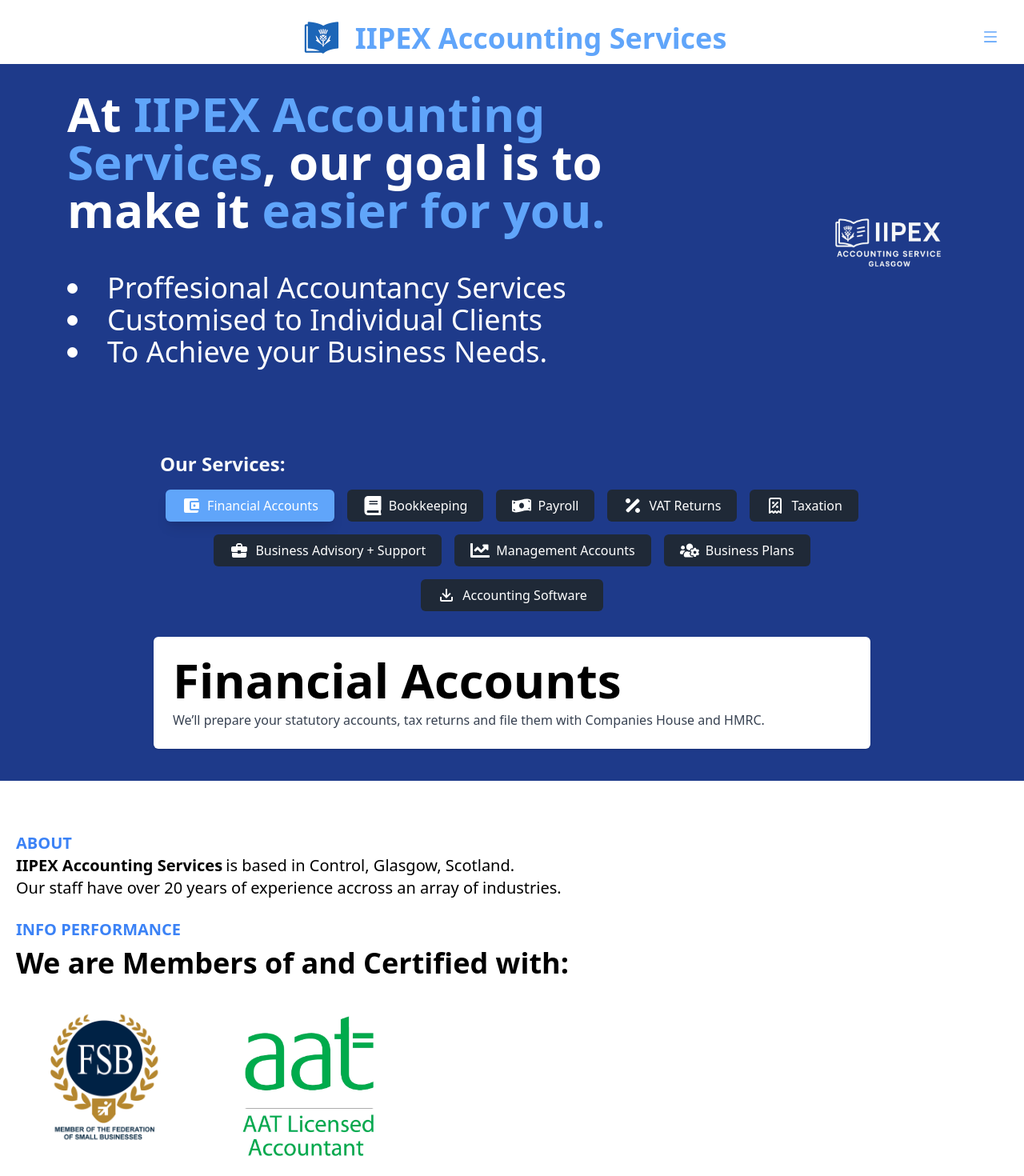
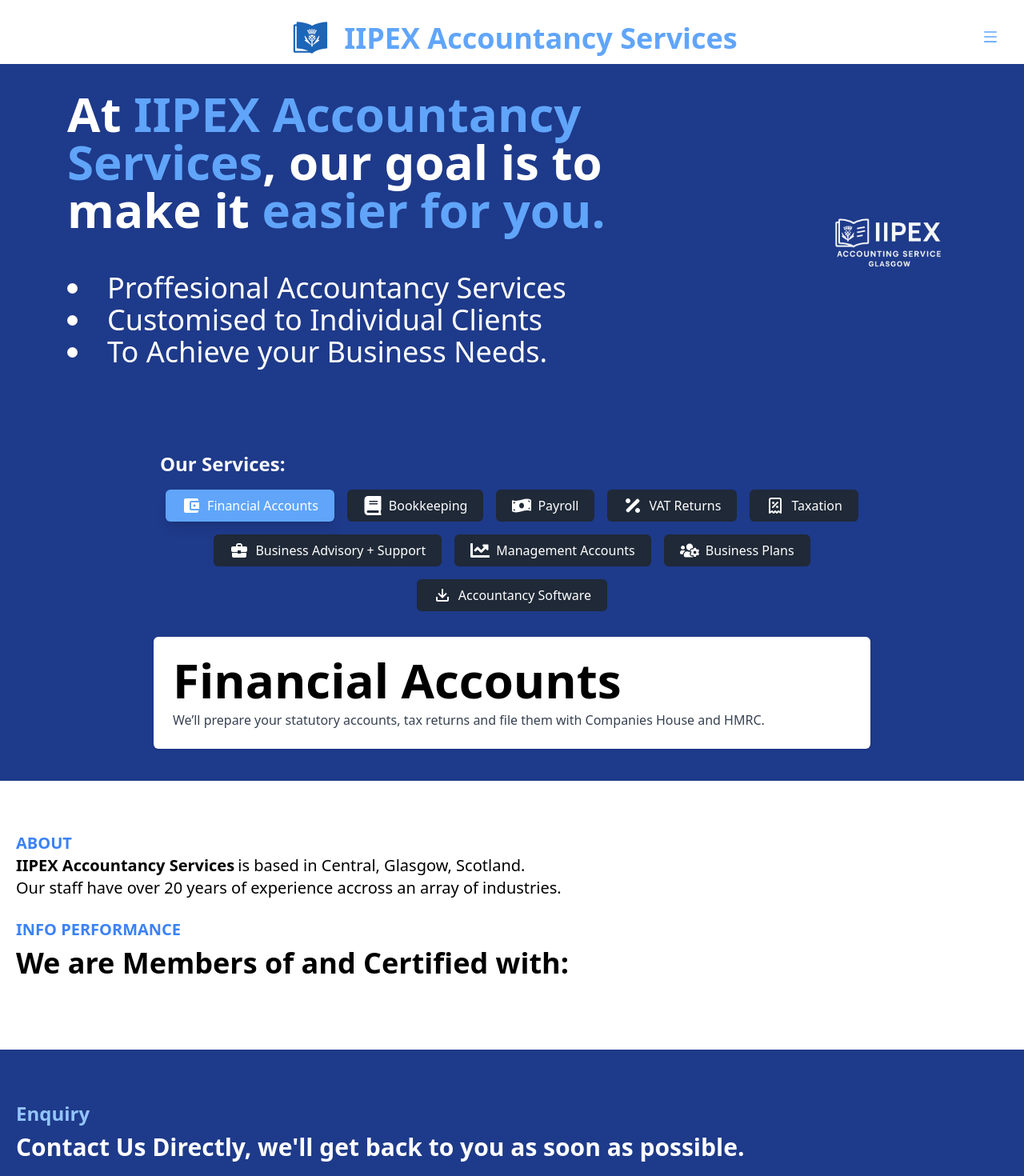
Before and after one commit to dhdylanhuang/iipex-bookkeeping, a React (Create React App) app in the folder iipex-webapp/: page / in a window 1280 px wide. Shown: the top 1470 px of the page at 80% size. Built offline with nearby package versions, Linux system fonts and the light colour scheme.

Commit message:
Shabanah Changes

```diff
--- a/iipex-webapp/public/index.html
+++ b/iipex-webapp/public/index.html
@@ -7,7 +7,7 @@
     <meta name="theme-color" content="#000000" />
     <meta
       name="description"
-      content="IIPEX ACCOUNTING SERVICES WEBSITE CREATED AND MAINTAINED BY DYLAN HUANG"
+      content="IIPEX Accountancy SERVICES WEBSITE CREATED AND MAINTAINED BY DYLAN HUANG"
     />
     <link rel="apple-touch-icon" href="%PUBLIC_URL%/logo192.png" />
     <!--
--- a/iipex-webapp/src/components/About.jsx
+++ b/iipex-webapp/src/components/About.jsx
@@ -7,7 +7,7 @@
         <div className='flex flex-col justify-center'>
           <p className='text-xl text-blue-500 font-bold'>ABOUT</p>
           <p>
-            <span className='md:text-xl sm:text-lg text-base font-bold py-2'>IIPEX Accounting Services</span> <span className='md:text-xl sm:text-lg text-base py-2'>is based in Control, Glasgow, Scotland.</span>
+            <span className='md:text-xl sm:text-lg text-base font-bold py-2'>IIPEX Accountancy Services</span> <span className='md:text-xl sm:text-lg text-base py-2'>is based in Central, Glasgow, Scotland.</span>
             <br>
             </ br>
             <span className='md:text-xl sm:text-lg text-base py-2'>Our staff have over 20 years of experience accross an array of industries. </span>
--- a/iipex-webapp/src/components/Footer.jsx
+++ b/iipex-webapp/src/components/Footer.jsx
@@ -11,7 +11,7 @@
   return (
     <div className='max-w-[1240px] mx-auto py-16 px-4 grid lg:grid-cols-3 gap-8 text-gray-50'>
       <div>
-        <h1 className='w-full text-3xl font-bold text-blue-300'>IIPEX Accounting Services</h1>
+        <h1 className='w-full text-3xl font-bold text-blue-300'>IIPEX Accountancy Services</h1>
         <p className='py-0'>Office 1025, 3 Fitzroy Place</p>
         <p className='py-0'>1/1 SAUCHIEHALL ST</p>
         <p className='py-0'>FINNIESTON</p>
--- a/iipex-webapp/src/components/Home.jsx
+++ b/iipex-webapp/src/components/Home.jsx
@@ -6,7 +6,7 @@
     <div className="text-white p-4 max-w-[1240px] mx-auto flex flex-col md:flex-row justify-between items-center">
         <div className="pl-0 md:pl-12 w-full md:w-2/3 flex flex-col justify-center items-start text-left">
             <h1 className="text-xl md:text-6xl sm:text-5xl font-bold md:pt-4">
-                At <span className="text-blue-400">IIPEX Accounting Services</span>, our goal is to make it <span className="text-blue-400">easier for you.</span>
+                At <span className="text-blue-400">IIPEX Accountancy Services</span>, our goal is to make it <span className="text-blue-400">easier for you.</span>
             </h1>
             <div className="flex justify-start items-center">
                 <p className="text-lg md:text-4xl sm:text-3xl py-12">
--- a/iipex-webapp/src/components/InfoPerformance.jsx
+++ b/iipex-webapp/src/components/InfoPerformance.jsx
@@ -12,20 +12,20 @@
             We are Members of and Certified with:
           </h1>
           <div className="flex flex-row space-x-8 mt-4">
-            <a href="https://www.fsb.org.uk/">
+            {/* <a href="https://www.fsb.org.uk/">
               <img
                 src={fsb_logo}
                 alt="FSB Logo"
                 className="mt-4 w-56 transform transition-transform duration-300 ease-in-out hover:scale-110"
               />
-            </a>
-            <a href="https://www.aat.org.uk/about">
+            </a> */}
+            {/* <a href="https://www.aat.org.uk/about">
               <img
                 src={aat_logo}
                 alt="AAT Logo"
                 className="mt-0 w-56 transform transition-transform duration-300 ease-in-out hover:scale-110"
               />
-            </a>
+            </a> */}
           </div>
           {/* <button className='bg-black text-[#00df9a] w-[200px] rounded-md font-medium my-6 mx-auto md:mx-0 py-3'>Get Started</button> */}
         </div>
--- a/iipex-webapp/src/components/Navbar.jsx
+++ b/iipex-webapp/src/components/Navbar.jsx
@@ -17,7 +17,7 @@
                 alt="IIPEX Logo"
                 className="hidden md:block w-16 h-16 md:mr-2"
             />
-            IIPEX Accounting Services
+            IIPEX Accountancy Services
         </h1>
         {/* <ul className='text-xl justify-between items-center hidden md:flex'>
             <li className='p-4'><a href="#home">Home</a></li>
--- a/iipex-webapp/src/components/Services.jsx
+++ b/iipex-webapp/src/components/Services.jsx
@@ -65,10 +65,10 @@
             "We’ll help you create a business plan that’s tailored to your needs.",
     },
     {
-        key: "Accounting Software",
+        key: "Accountancy Software",
         icon: <CgSoftwareDownload size={24} />,
         description:
-            "Cloud Based and In-House accounting software such as Xero, Quickbooks, Sage and more.",
+            "Cloud Based and In-House Accountancy software such as Xero, Quickbooks, Sage and more.",
     },
 ];
 
```
Also changed, not shown: iipex-webapp/public/manifest.json.
